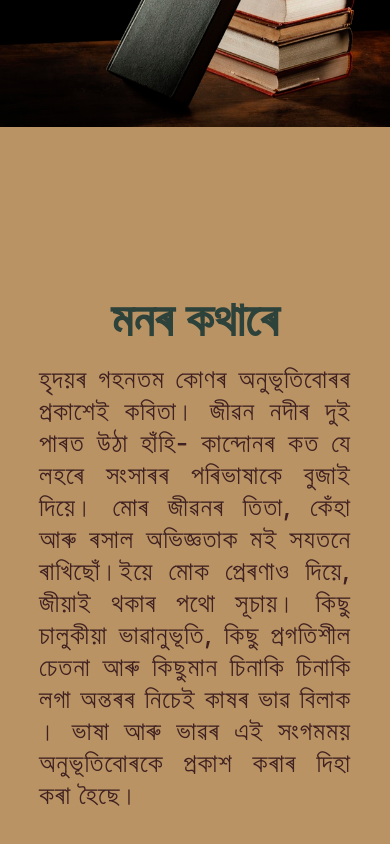
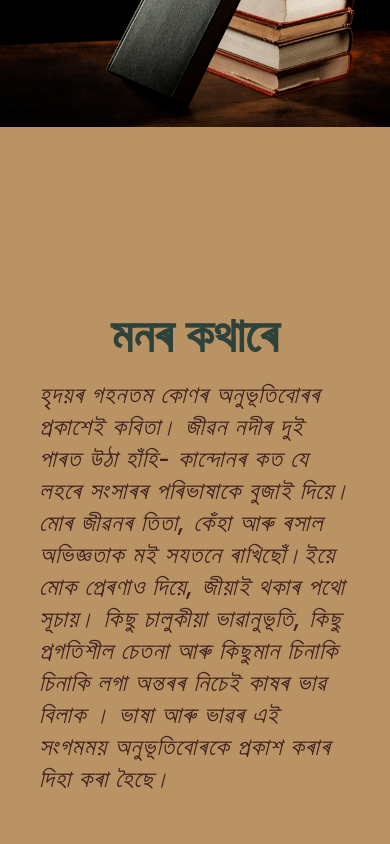
Before and after one commit to dinezh256/dubari, a Next.js app: page / in a window 390 px wide. Shown: the part 1028-1872 px from the top of the page. Built offline with nearby package versions, Linux system fonts and the light colour scheme; a web font is replaced by a local one.

Commit message:
Update globals.scss

```diff
--- a/styles/globals.scss
+++ b/styles/globals.scss
@@ -624,8 +624,9 @@ $Kokila: "Kokila";
           justify-content: center;
           flex-direction: column;
           h2 {
-            font-size: 26px;
+            font-size: 24px;
           }
+
         }
       }
     }
@@ -729,7 +730,8 @@ $Kokila: "Kokila";
         font-weight: 500;
         white-space: pre-line;
         color: rgb(63, 33, 33);
-        text-align: justify;
+        // text-align: justify;
+        font-style: italic;
       }
     }
   }
```
